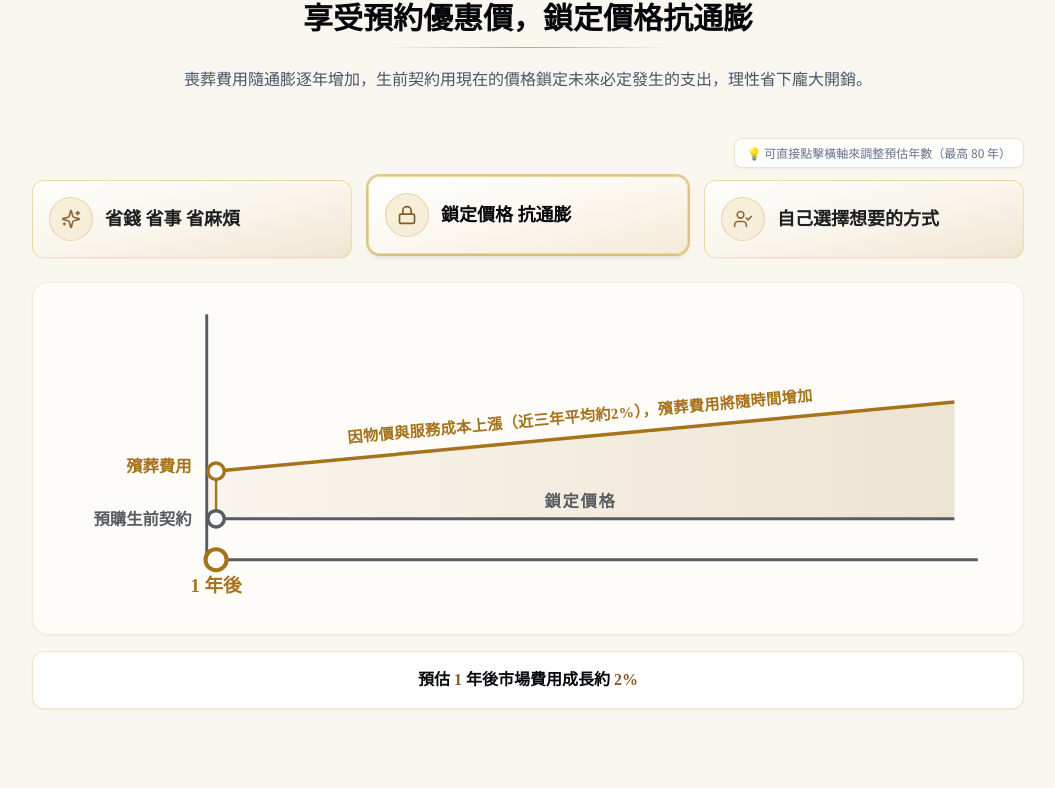
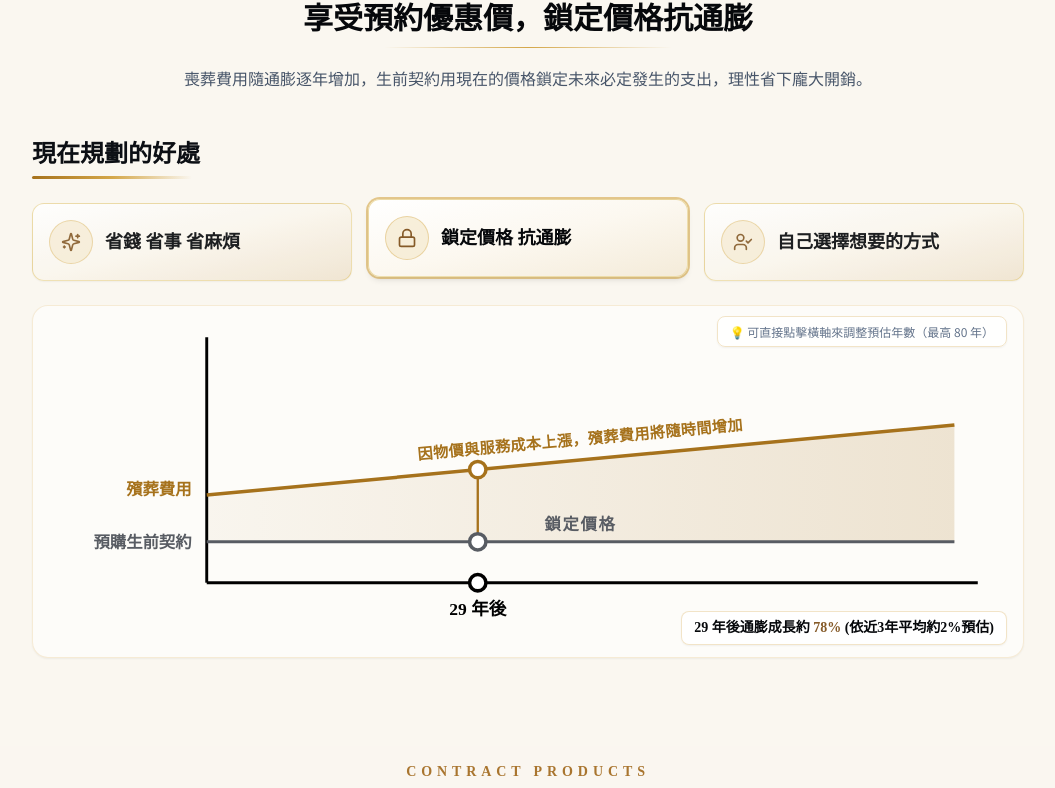
Before and after one commit to m9606286/baoci-life-website, a React (Vite) app: page /preneed in a window 1280 px wide. Shown: the part 876-1664 px from the top of the page, without its empty margins (112-1167 px from the left). Built offline with nearby package versions, Linux system fonts and the light colour scheme.

Commit message:
Update PreneedContract.tsx

```diff
--- a/src/components/PreneedContract.tsx
+++ b/src/components/PreneedContract.tsx
@@ -43,7 +43,7 @@ export default function PreneedConcept() {
   const ref = Array.isArray(revealResult) ? revealResult[0] : revealResult;
 
   const [activeIndex, setActiveIndex] = useState<number>(1);
-  const [years, setYears] = useState<number>(1); // 預設 1 年後，最多 80 年
+  const [years, setYears] = useState<number>(29); // 預設 29 年，最多 80 年
 
   // 以近三年平均 2% 複利計算成長百分比
   const growthPercent = Math.round((Math.pow(1 + 0.02, years) - 1) * 100);
@@ -150,14 +150,15 @@ export default function PreneedConcept() {
             </p>
           </div>
 
-          {/* 資訊圖表主體：無外框設計 */}
+          {/* 資訊圖表主體 */}
           <div className="p-2 sm:p-4">
 
-            {/* 提示文字移至圖表右上方 */}
-            <div className="mb-3 flex justify-end">
-              <span className="text-xs text-slate-500 bg-white/80 px-3 py-1.5 rounded-lg border border-gold-400/30 shadow-sm">
-                💡 可直接點擊橫軸來調整預估年數（最高 80 年）
-              </span>
+            {/* 圖表左上小標題與還原的「現在規劃的好處」 */}
+            <div className="mb-6">
+              <h4 className="font-serif-tc text-xl sm:text-2xl font-bold text-ink-900 inline-block">
+                現在規劃的好處
+              </h4>
+              <div className="w-40 h-[2.5px] bg-gradient-to-r from-[#A6721C] via-gold-400 to-transparent rounded-full mt-1.5" />
             </div>
 
             {/* 上排：三個對話框式核心卡片 */}
@@ -192,8 +193,8 @@ export default function PreneedConcept() {
               })}
             </div>
 
-            {/* 下排：SVG 雙線抗通膨趨勢座標圖（無虛線、軸線與預購契約同粗、灰線） */}
-            <div className="w-full overflow-x-auto pt-2 bg-white/60 rounded-2xl p-4 border border-gold-400/20 shadow-sm">
+            {/* 下排：SVG 雙線抗通膨趨勢座標圖 */}
+            <div className="w-full overflow-x-auto pt-2 bg-white/60 rounded-2xl p-4 border border-gold-400/20 shadow-sm relative">
               <div className="min-w-[620px]">
                 <svg
                   viewBox="0 0 820 280"
@@ -213,23 +214,23 @@ export default function PreneedConcept() {
                     fill="url(#savedAreaGrad)"
                   />
 
-                  {/* 縱軸 (Y軸) - 粗細與預購生前契約相同 (2.5) */}
+                  {/* 縱軸 (Y軸) - 黑色 */}
                   <line
                     x1="135"
                     y1="230"
                     x2="135"
                     y2="20"
-                    stroke="#585c63"
+                    stroke="#000000"
                     strokeWidth="2.5"
                   />
 
-                  {/* 橫軸 (X軸) - 粗細與預購生前契約相同 (2.5) */}
+                  {/* 橫軸 (X軸) - 黑色 */}
                   <line
                     x1="135"
                     y1="230"
                     x2="795"
                     y2="230"
-                    stroke="#585c63"
+                    stroke="#000000"
                     strokeWidth="2.5"
                   />
 
@@ -241,7 +242,7 @@ export default function PreneedConcept() {
                     預購生前契約
                   </text>
 
-                  {/* 上方斜線：通貨膨脹費用趨勢 */}
+                  {/* 上方斜線：通貨膨脹費用趨勢 (無括號) */}
                   <line
                     x1="135"
                     y1="155"
@@ -257,10 +258,10 @@ export default function PreneedConcept() {
                     transform="rotate(-5.2, 455, 112)"
                     className="font-serif-tc font-semibold fill-[#A6721C] text-[13px] tracking-wide"
                   >
-                    因物價與服務成本上漲（近三年平均約2%），殯葬費用將隨時間增加
+                    因物價與服務成本上漲，殯葬費用將隨時間增加
                   </text>
 
-                  {/* 下方水平線：預購生前契約鎖定價格 (灰色，粗細 2.5) */}
+                  {/* 下方水平線：預購生前契約鎖定價格 */}
                   <line
                     x1="135"
                     y1="195"
@@ -278,7 +279,7 @@ export default function PreneedConcept() {
                     鎖定價格
                   </text>
 
-                  {/* 動態點擊連動節點 */}
+                  {/* 動態點擊連動節點（圈圈與幾年後改為黑色，圈圈大小同鎖定價格的圈圈） */}
                   <g>
                     <line
                       x1={currentSvgX}
@@ -307,29 +308,36 @@ export default function PreneedConcept() {
                     <circle
                       cx={currentSvgX}
                       cy={230}
-                      r={9}
+                      r={7}
                       fill="#ffffff"
-                      stroke="#A6721C"
-                      strokeWidth="3.5"
+                      stroke="#000000"
+                      strokeWidth="3"
                     />
                     <text
                       x={currentSvgX}
                       y={258}
                       textAnchor="middle"
-                      className="font-serif-tc font-bold fill-[#A6721C] text-[16px]"
+                      className="font-serif-tc font-bold fill-[#000000] text-[15px]"
                     >
                       {years} 年後
                     </text>
                   </g>
                 </svg>
+
+                {/* 提示：可直接點擊橫軸來調整預估年數（最高 80 年）移至圖表右上方 */}
+                <div className="absolute top-3 right-4 pointer-events-none">
+                  <span className="text-[11px] sm:text-xs text-slate-500 bg-white/90 px-3 py-1.5 rounded-lg border border-gold-400/30 shadow-sm">
+                    💡 可直接點擊橫軸來調整預估年數（最高 80 年）
+                  </span>
+                </div>
+
+                {/* 數據說明移至圖表右下方 */}
+                <div className="absolute bottom-3 right-4 pointer-events-none bg-white/95 px-3 py-1.5 rounded-lg border border-gold-400/30 shadow-sm">
+                  <p className="font-serif-tc text-xs sm:text-sm font-bold text-ink-950">
+                    {years} 年後通膨成長約 <span className="text-gold-700">{growthPercent}%</span> (依近3年平均約2%預估)
+                  </p>
+                </div>
               </div>
-            </div>
-
-            {/* 底部直接顯示：預估 1 年後市場費用成長約 2% */}
-            <div className="mt-4 bg-white rounded-xl p-3.5 sm:p-4 border border-gold-400/30 shadow-sm text-center">
-              <p className="font-serif-tc text-sm sm:text-base font-bold text-ink-950">
-                預估 <span className="text-gold-700">{years}</span> 年後市場費用成長約 <span className="text-gold-700">{growthPercent}%</span>
-              </p>
             </div>
 
           </div>
```
